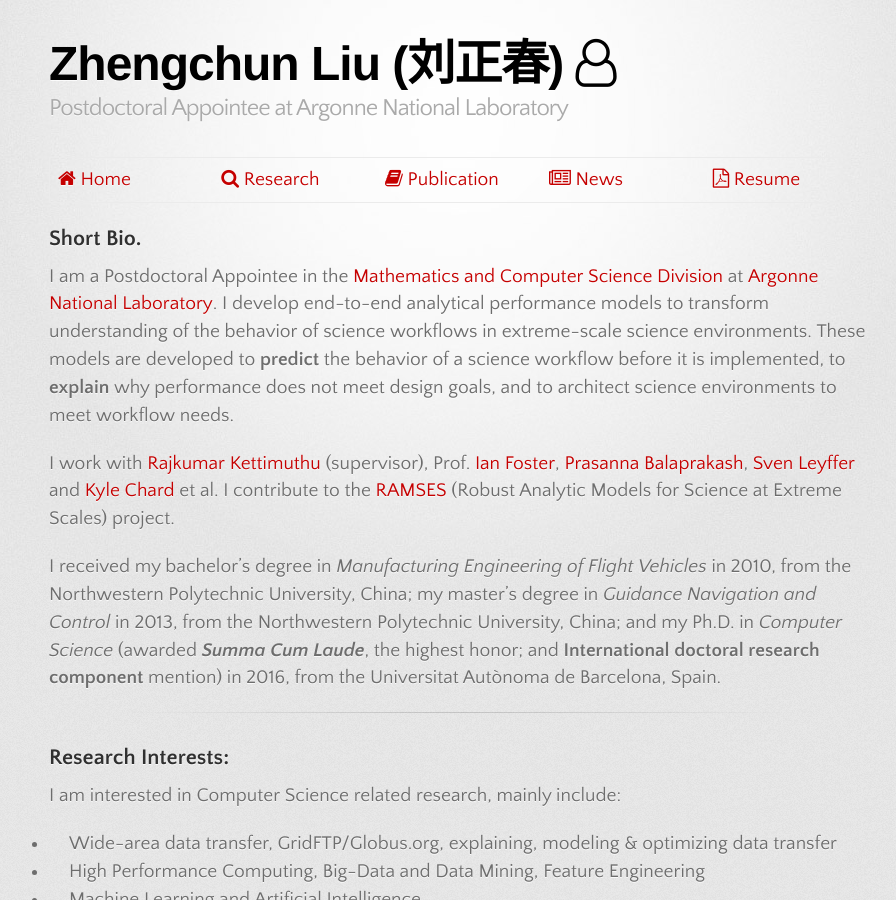
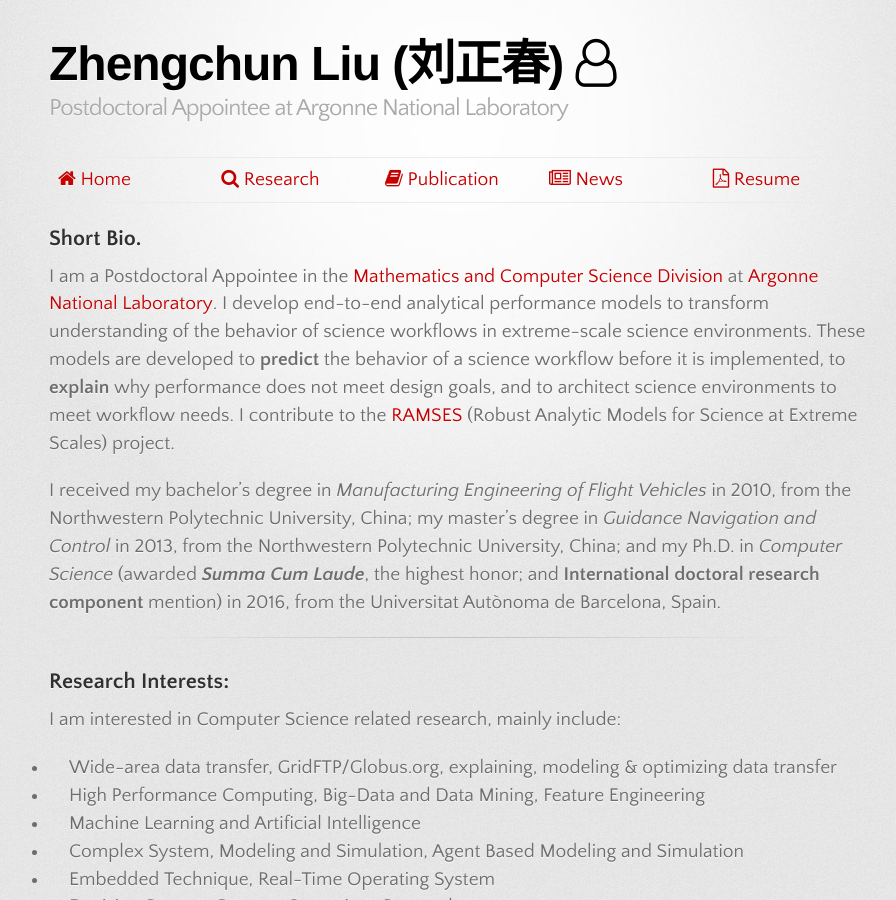
Before and after one commit to lzhengchun/lzhengchun.github.io, a Jekyll site: the page built from index.md, in a window 1280 px wide and 900 px high. Shown: the whole window, without its empty margins (181-1077 px from the left). Built offline with Jekyll 4.4.1, drawn with Linux system fonts in a browser that asks for light colours; some web fonts are replaced.

Commit message:
add, delete, polish etc.

```diff
--- a/index.md
+++ b/index.md
@@ -6,8 +6,9 @@
 ## Short Bio.
 
 I am a Postdoctoral Appointee in the [Mathematics and Computer Science Division](http://www.mcs.anl.gov/person/zhengchun-liu) at [Argonne National Laboratory](http://www.anl.gov/). I develop end-to-end analytical performance models to transform understanding of the behavior of science workflows in extreme-scale science environments. These models are developed to __predict__ the behavior of a science workflow before it is implemented, to __explain__ why performance does not meet design goals, and to architect science environments to meet workflow needs.
-
-I work with [Rajkumar Kettimuthu](http://www.mcs.anl.gov/~kettimut/) (supervisor), Prof. [Ian Foster](https://www.cs.uchicago.edu/directory/ian-foster), [Prasanna Balaprakash](http://www.mcs.anl.gov/~pbalapra), [Sven Leyffer](https://wiki.mcs.anl.gov/leyffer/index.php/Sven_Leyffer) and [Kyle Chard](https://kylechard.com/) et al. I contribute to the [RAMSES](https://ramsesproject.github.io) (Robust Analytic Models for Science at Extreme Scales) project.
+<!---
+I work with [Rajkumar Kettimuthu](http://www.mcs.anl.gov/~kettimut/) (supervisor), Prof. [Ian Foster](https://www.cs.uchicago.edu/directory/ian-foster), [Prasanna Balaprakash](http://www.mcs.anl.gov/~pbalapra), [Sven Leyffer](https://wiki.mcs.anl.gov/leyffer/index.php/Sven_Leyffer) and [Kyle Chard](https://kylechard.com/) et al. --->
+I contribute to the [RAMSES](https://ramsesproject.github.io) (Robust Analytic Models for Science at Extreme Scales) project.
 
 I received my bachelor's degree in _Manufacturing Engineering of Flight Vehicles_ in 2010, from the Northwestern Polytechnic University, China; my master's degree in _Guidance Navigation and Control_ in 2013, from the Northwestern Polytechnic University, China; and my Ph.D. in _Computer Science_ (awarded ___Summa Cum Laude___, the highest honor; and **International doctoral research component** mention) in 2016, from the Universitat Autònoma de Barcelona, Spain.
 
```
